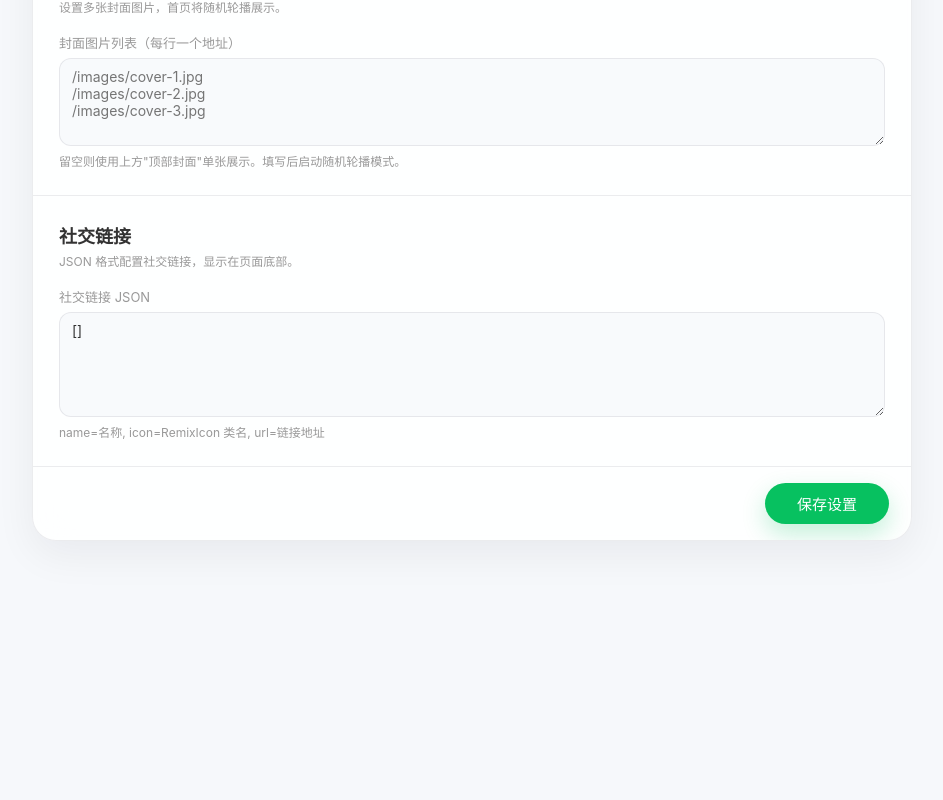
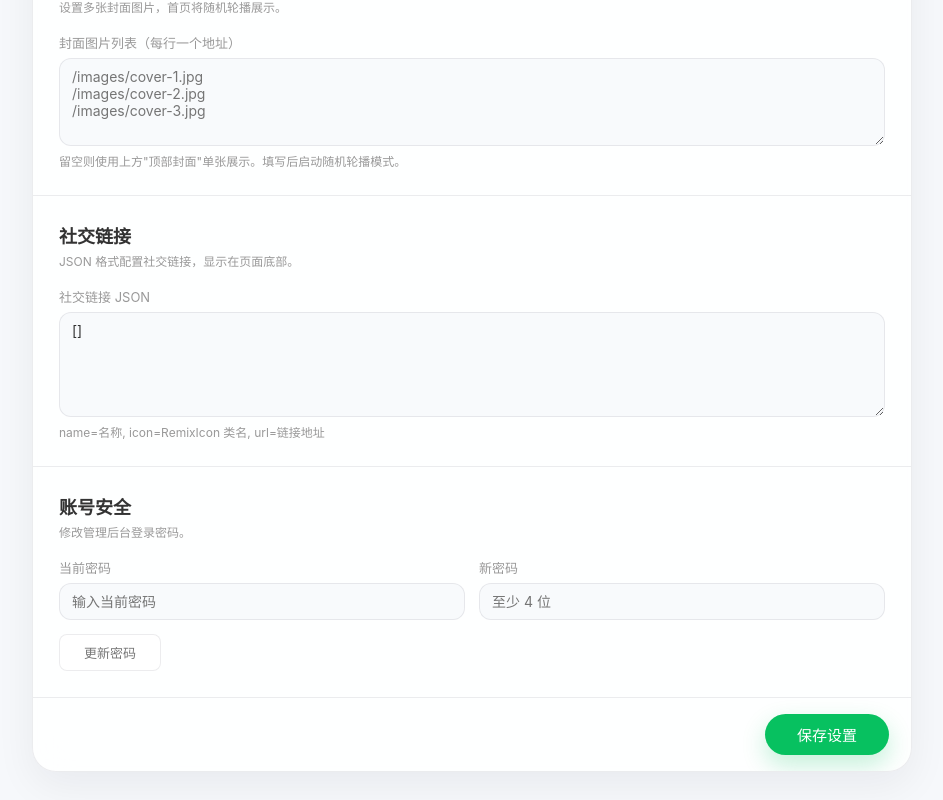
Before and after one commit to Agff45/pyq, a Vue app in the folder admin/: page /admin/settings in a window 1280 px wide. Shown: the part 1351-2151 px from the top of the page, without its empty margins (168-1111 px from the left). Before the commit the page ends 1920 px from the top, so only its background shows below. Built offline with nearby package versions, Linux system fonts and the light colour scheme; no server answers; sample sign-in values are in the browser's storage.

Commit message:
feat: 站点设置新增修改管理后台密码功能

```diff
--- a/admin/src/api/auth.js
+++ b/admin/src/api/auth.js
@@ -7,3 +7,7 @@ export function login(username, password) {
 export function verifyToken() {
   return client.get('/auth/verify');
 }
+
+export function changePassword(oldPassword, newPassword) {
+  return client.put('/auth/password', { oldPassword, newPassword });
+}
--- a/admin/src/styles/admin.css
+++ b/admin/src/styles/admin.css
@@ -449,6 +449,20 @@
 }
 
 .settings-checks input { accent-color: var(--theme-color); }
+
+.pwd-save-btn {
+  margin-top: 14px;
+  padding: 8px 24px;
+  border: 1px solid var(--border-main);
+  border-radius: 8px;
+  background: var(--bg-card);
+  font-size: 13px;
+  color: var(--text-desc);
+  cursor: pointer;
+}
+
+.pwd-save-btn:hover { border-color: var(--theme-color); color: var(--theme-color); }
+.pwd-save-btn:disabled { opacity: 0.5; cursor: not-allowed; }
 
 .settings-footer {
   display: flex;
--- a/admin/src/views/SettingsView.vue
+++ b/admin/src/views/SettingsView.vue
@@ -182,6 +182,29 @@
           </label>
         </section>
 
+        <section class="settings-section">
+          <div class="settings-section-head">
+            <h3>账号安全</h3>
+            <p>修改管理后台登录密码。</p>
+          </div>
+
+          <div class="settings-grid two-cols">
+            <label class="settings-field">
+              <span>当前密码</span>
+              <input v-model="pwd.oldPassword" type="password" placeholder="输入当前密码" autocomplete="current-password" />
+            </label>
+            <label class="settings-field">
+              <span>新密码</span>
+              <input v-model="pwd.newPassword" type="password" placeholder="至少 4 位" autocomplete="new-password" />
+            </label>
+          </div>
+
+          <button type="button" class="pwd-save-btn" :disabled="pwdSaving" @click="handleChangePassword">
+            {{ pwdSaving ? '更新中...' : '更新密码' }}
+          </button>
+          <p v-if="pwdMsg" class="settings-status" :class="pwdMsgType">{{ pwdMsg }}</p>
+        </section>
+
         <div class="settings-footer">
           <p class="settings-status" :class="toastType">{{ toastMsg }}</p>
           <button type="submit" class="publish-btn" :disabled="saving || loading">
@@ -200,6 +223,7 @@ import { onMounted, reactive, ref } from 'vue';
 import { useRouter } from 'vue-router';
 import { useAuthStore } from '@/stores/auth';
 import { getSettings, updateSettings } from '@/api/settings';
+import { changePassword } from '@/api/auth';
 import { uploadFiles } from '@/api/upload';
 
 const router = useRouter();
@@ -210,6 +234,11 @@ const loading = ref(false);
 const saving = ref(false);
 const toastMsg = ref('');
 const toastType = ref('success');
+
+const pwd = reactive({ oldPassword: '', newPassword: '' });
+const pwdSaving = ref(false);
+const pwdMsg = ref('');
+const pwdMsgType = ref('success');
 
 const form = reactive({
   title: '',
@@ -308,5 +337,27 @@ async function handleSave() {
   }
 }
 
+async function handleChangePassword() {
+  if (!pwd.oldPassword || !pwd.newPassword) {
+    pwdMsg.value = '请填写当前密码和新密码';
+    pwdMsgType.value = 'error';
+    return;
+  }
+  pwdSaving.value = true;
+  pwdMsg.value = '';
+  try {
+    const res = await changePassword(pwd.oldPassword, pwd.newPassword);
+    pwdMsg.value = res.data.message || '密码已更新';
+    pwdMsgType.value = 'success';
+    pwd.oldPassword = '';
+    pwd.newPassword = '';
+  } catch (err) {
+    pwdMsg.value = err.response?.data?.message || '操作失败';
+    pwdMsgType.value = 'error';
+  } finally {
+    pwdSaving.value = false;
+  }
+}
+
 onMounted(loadSettings);
 </script>
```
Also changed, not shown: 1 other file (tests, documents, lock files or other folders).
